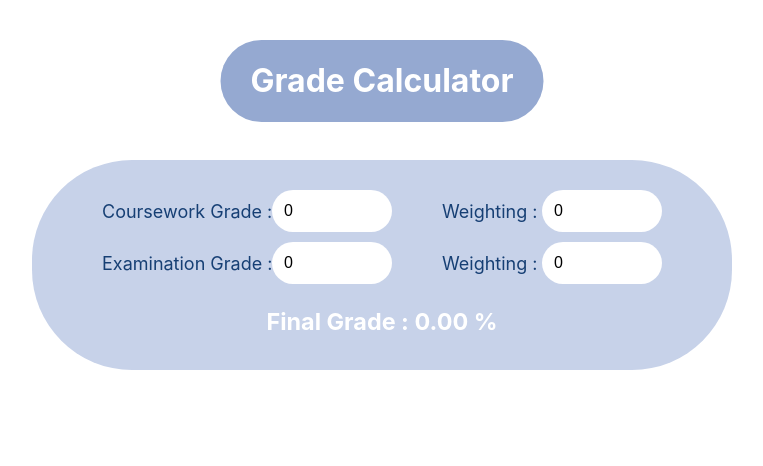
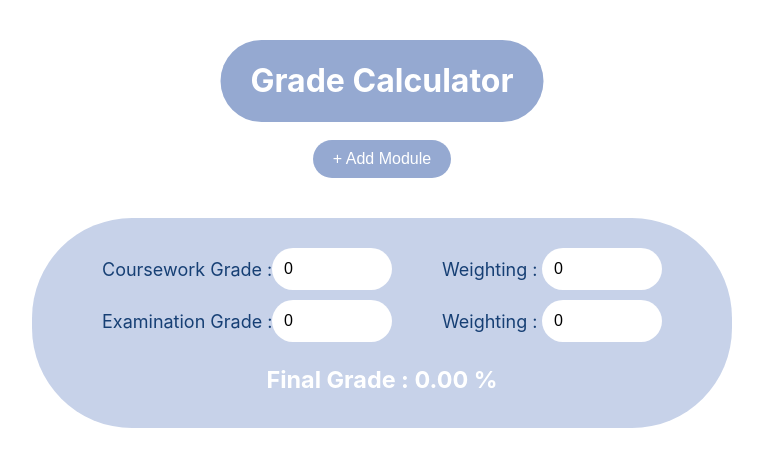
Before and after one commit to maeBoittiaux/grade-calculator, a React (Create React App) app: page / in a window 1280 px wide. Shown: the top 466 px of the page, without its empty margins (258-1021 px from the left). Built offline with nearby package versions, Linux system fonts and the light colour scheme.

Commit message:
Add button to dynamically add new modules

```diff
--- /dev/null
+++ b/src/AddModuleButton.css
@@ -0,0 +1,15 @@
+.add-module-button {
+    background-color: #95a9d1;
+    color: white;
+    font-size: 16px;
+    padding: 10px 20px;
+    border: none;
+    border-radius: 20px;
+    cursor: pointer;
+    margin-bottom: 20px;
+    transition: background-color 0.3s ease;
+}
+
+.add-module-button:hover {
+    background-color: #7a8db7;
+}
--- /dev/null
+++ b/src/AddModuleButton.js
@@ -0,0 +1,12 @@
+import React from 'react';
+import './AddModuleButton.css';
+
+function AddModuleButton({ onClick }) {
+    return (
+        <button className="add-module-button" onClick={onClick}>
+            + Add Module
+        </button>
+    );
+}
+
+export default AddModuleButton;
--- a/src/App.js
+++ b/src/App.js
@@ -1,13 +1,21 @@
-import React from 'react';
+import React, { useState } from 'react';
 import './App.css';
 import Title from './Title';
 import Module from './Module';
+import AddModuleButton from './AddModuleButton';
 
 function App() {
+  const [modules, setModules] = useState([<Module key={0} />]);
+
+  const addModule = () => {
+    setModules([...modules, <Module key={modules.length} />]);
+  };
+
   return (
     <div className="App">
       <Title />
-      <Module />
+      <AddModuleButton onClick={addModule} />
+      {modules}
     </div>
   );
 }
```
